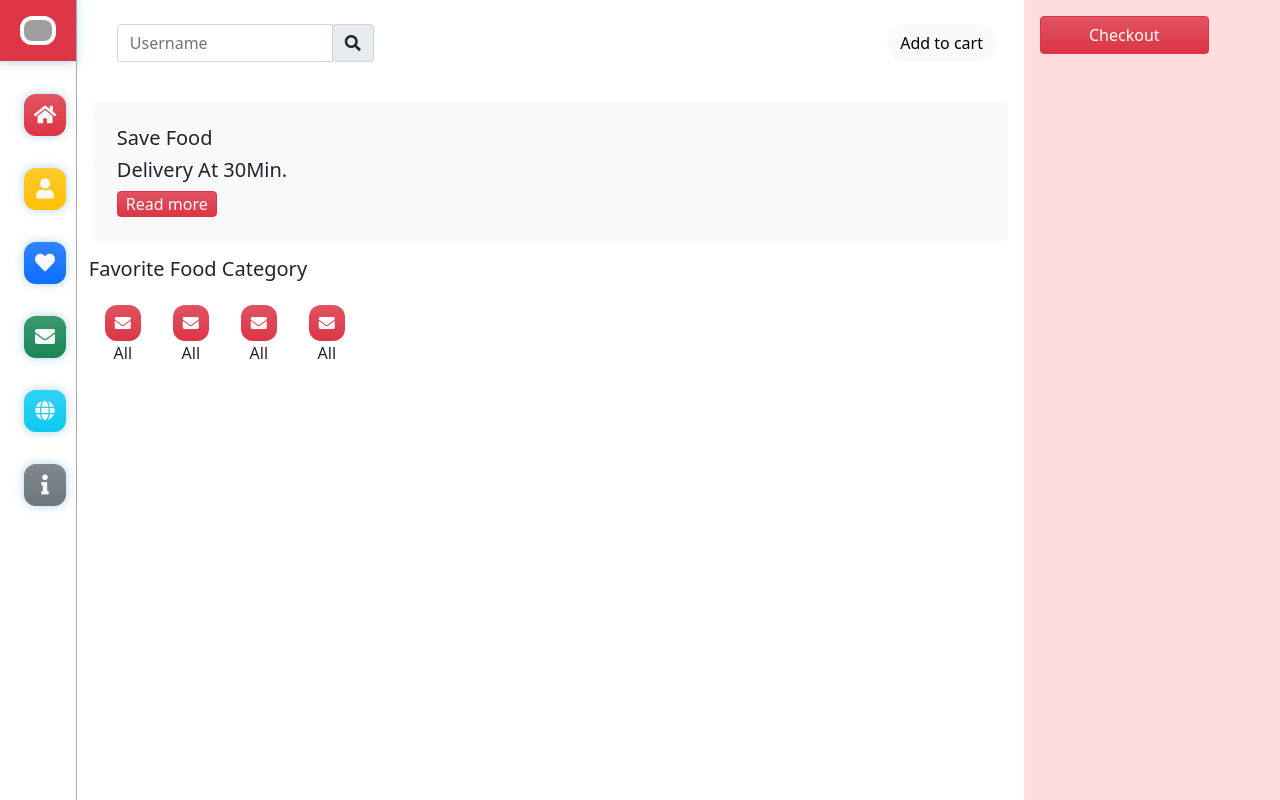
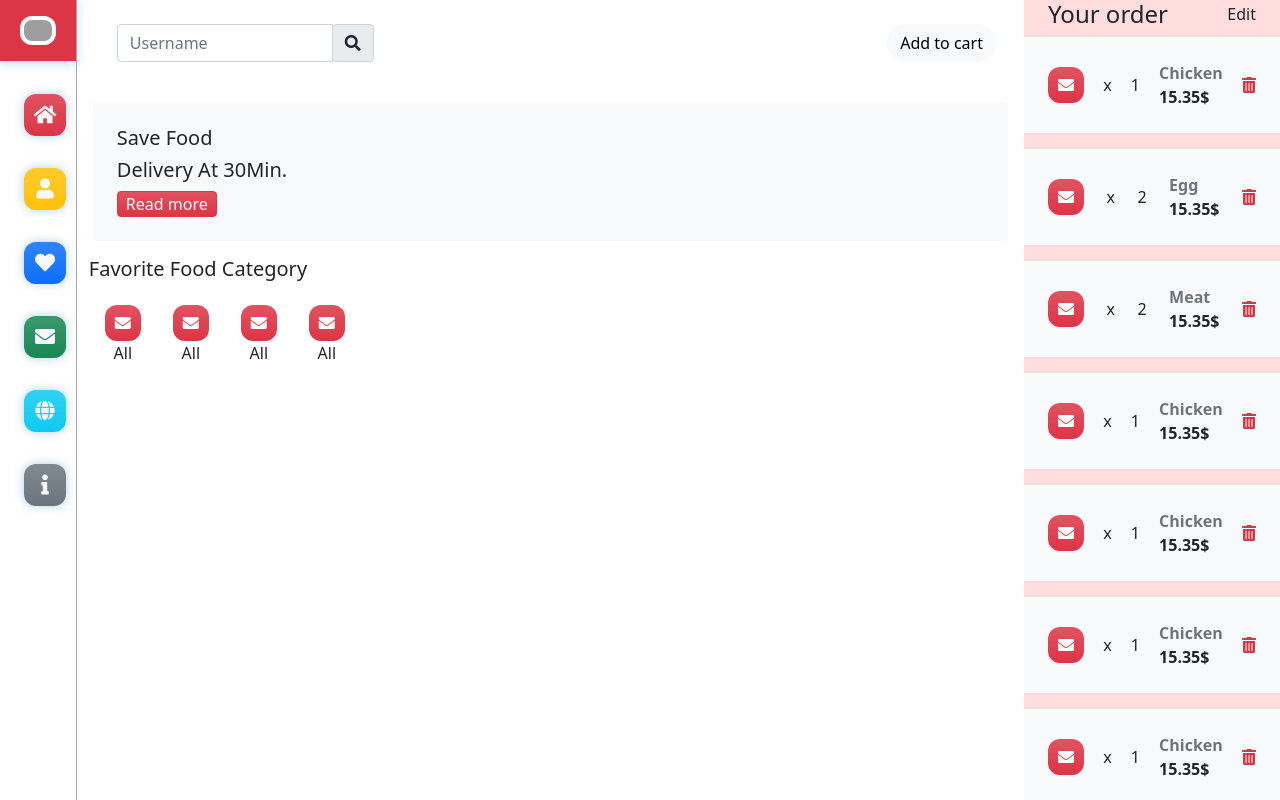
Before and after one commit to santokhan/quick-food, a React (Create React App) app in the folder client/: page / in a window 1280 px wide. Built offline with nearby package versions, Linux system fonts and the light colour scheme; grey boxes are pictures that could not be loaded.

Commit message:
Update app-right-bar.jsx

```diff
--- a/client/src/component/app-right-bar/app-right-bar.jsx
+++ b/client/src/component/app-right-bar/app-right-bar.jsx
@@ -1,10 +1,121 @@
 import React, { Component } from 'react';
 import './app-right-bar.css';
+
+function MyOrder(name, price, amount) {
+    return (
+        <div className="row">
+            <div className="col d-flex justify-content-between align-items-center p-4 bg-light my-2">
+                <div className="icon-container bg-danger d-flex justify-content-center align-items-center bg-gradient">
+                    <i className="fas fa-envelope"></i>
+                </div>
+                <div>x</div>
+                <div>{amount}</div>
+                <div>
+                    <div><strong className="text-secondary">{name}</strong></div>
+                    <div>
+                        <strong>{price}</strong>
+                    </div>
+                </div>
+                <div>
+                    <i className="fas fa-trash-alt text-danger"></i>
+                </div>
+            </div>
+        </div>
+    );
+}
 
 export default function AppRightBar() {
     return (
         <div className="app-right-bar">
-            <div><a href="/client/public/index.html" className="btn btn-danger bg-gradient px-5 m-3">Checkout</a></div>
+            <div className="container-fluid">
+                <div className="row">
+                    <div className="col d-flex justify-content-between align-items-center px-4">
+                        <h4 className="m-0">Your order</h4>
+                        <p className="m-0">Edit</p>
+                    </div>
+                </div>
+                {MyOrder("Chicken", "15.35$", 1)}
+
+                {MyOrder("Egg", "15.35$", 2)}
+
+                {MyOrder("Meat", "15.35$", 2)}
+
+                <div className="row">
+                    <div className="col d-flex justify-content-between align-items-center p-4 bg-light my-2">
+                        <div className="icon-container bg-danger d-flex justify-content-center align-items-center bg-gradient">
+                            <i className="fas fa-envelope"></i>
+                        </div>
+                        <div>x</div>
+                        <div>1</div>
+                        <div>
+                            <div><strong className="text-secondary">Chicken</strong></div>
+                            <div>
+                                <strong>15.35$</strong>
+                            </div>
+                        </div>
+                        <div>
+                            <i className="fas fa-trash-alt text-danger"></i>
+                        </div>
+                    </div>
+                </div>
+                <div className="row">
+                    <div className="col d-flex justify-content-between align-items-center p-4 bg-light my-2">
+                        <div className="icon-container bg-danger d-flex justify-content-center align-items-center bg-gradient">
+                            <i className="fas fa-envelope"></i>
+                        </div>
+                        <div>x</div>
+                        <div>1</div>
+                        <div>
+                            <div><strong className="text-secondary">Chicken</strong></div>
+                            <div>
+                                <strong>15.35$</strong>
+                            </div>
+                        </div>
+                        <div>
+                            <i className="fas fa-trash-alt text-danger"></i>
+                        </div>
+                    </div>
+                </div>
+                <div className="row">
+                    <div className="col d-flex justify-content-between align-items-center p-4 bg-light my-2">
+                        <div className="icon-container bg-danger d-flex justify-content-center align-items-center bg-gradient">
+                            <i className="fas fa-envelope"></i>
+                        </div>
+                        <div>x</div>
+                        <div>1</div>
+                        <div>
+                            <div><strong className="text-secondary">Chicken</strong></div>
+                            <div>
+                                <strong>15.35$</strong>
+                            </div>
+                        </div>
+                        <div>
+                            <i className="fas fa-trash-alt text-danger"></i>
+                        </div>
+                    </div>
+                </div>
+                <div className="row">
+                    <div className="col d-flex justify-content-between align-items-center p-4 bg-light my-2">
+                        <div className="icon-container bg-danger d-flex justify-content-center align-items-center bg-gradient">
+                            <i className="fas fa-envelope"></i>
+                        </div>
+                        <div>x</div>
+                        <div>1</div>
+                        <div>
+                            <div><strong className="text-secondary">Chicken</strong></div>
+                            <div>
+                                <strong>15.35$</strong>
+                            </div>
+                        </div>
+                        <div>
+                            <i className="fas fa-trash-alt text-danger"></i>
+                        </div>
+                    </div>
+                </div>
+            </div>
+            <div className="d-flex justify-content-center">
+                <a href="/client/public/index.html" className="btn btn-danger bg-gradient px-5 m-3">Checkout</a>
+            </div>
         </div>
     );
 }
```
